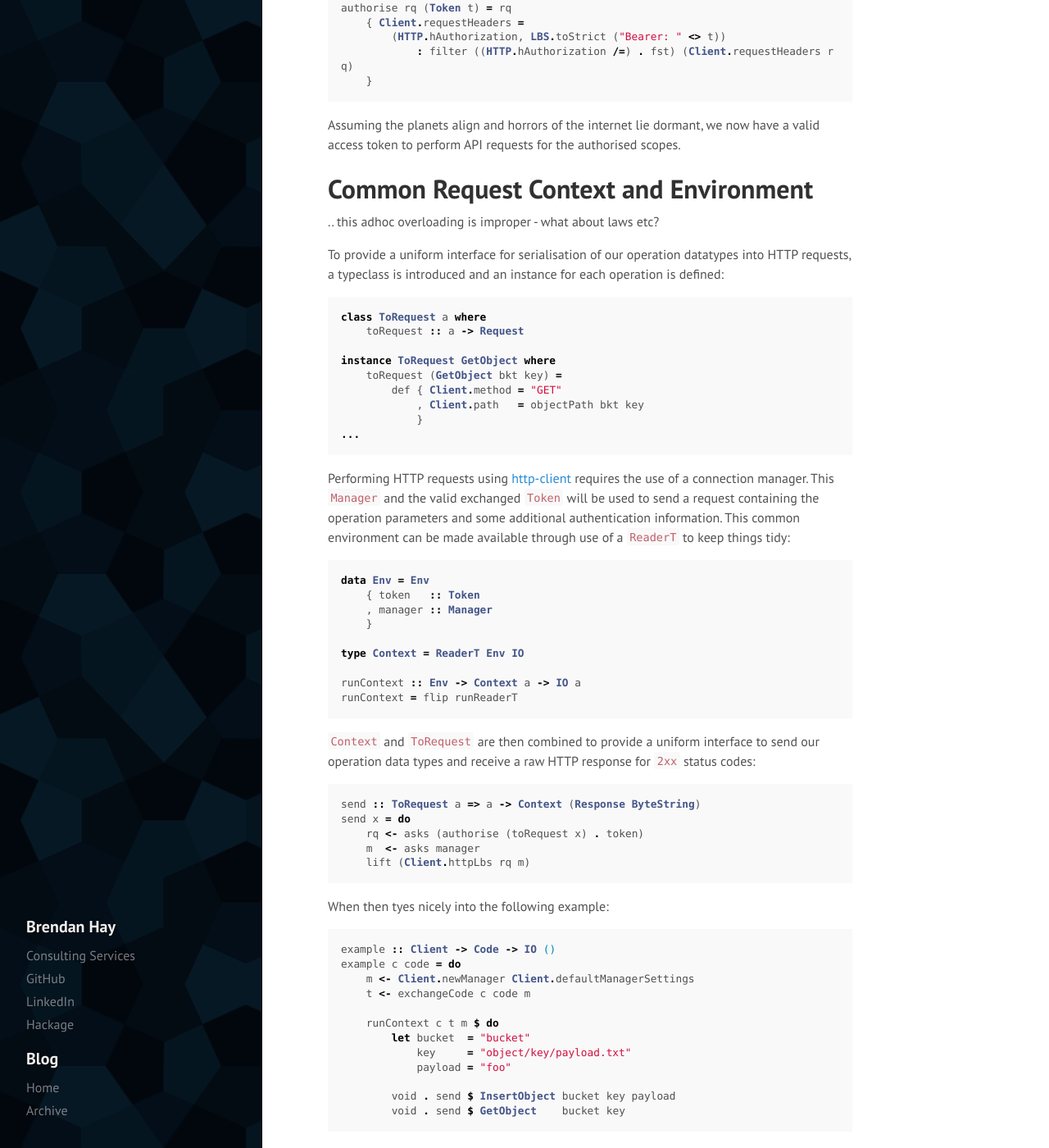
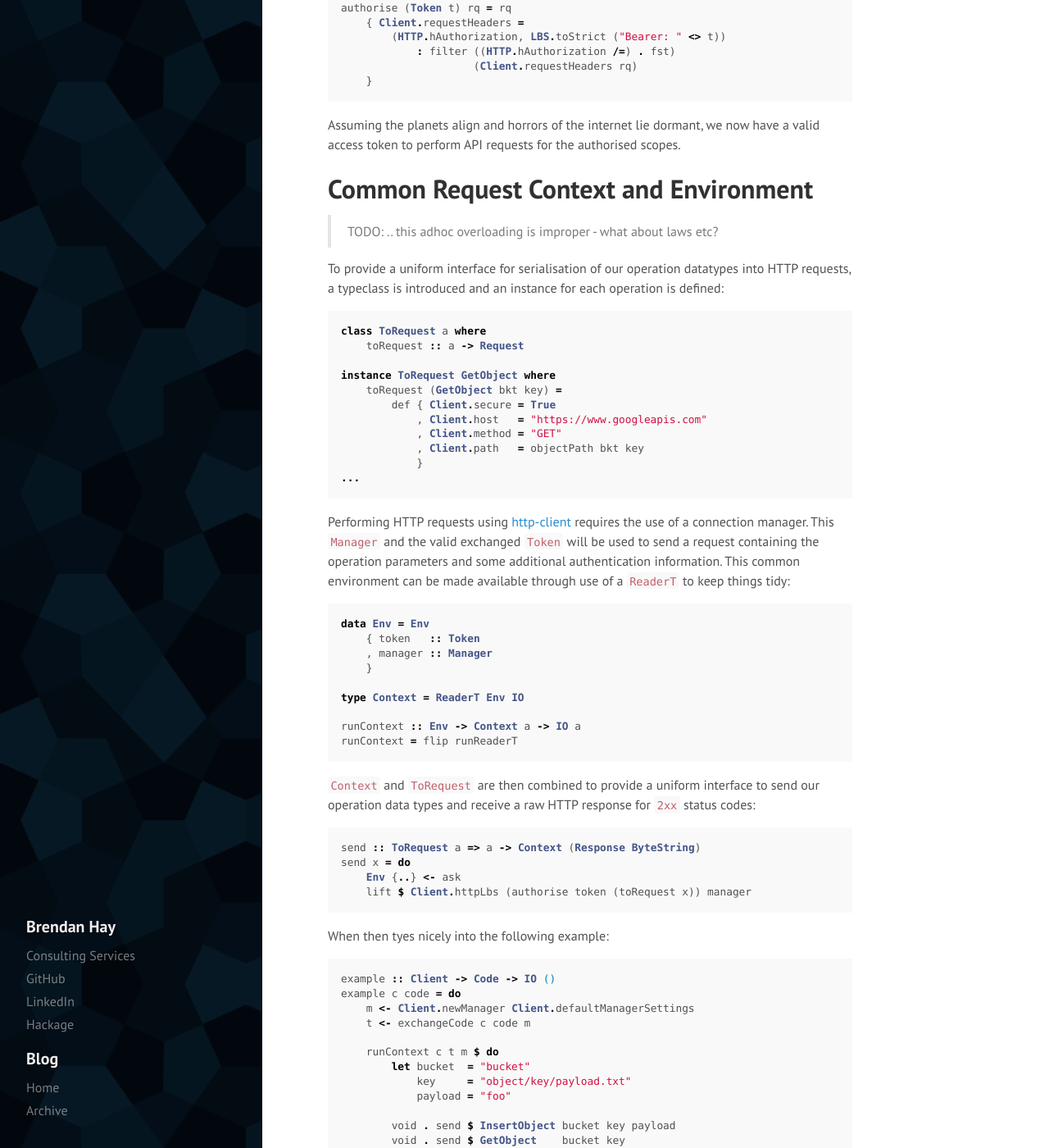
Before and after one commit to brendanhay/brendanhay.github.io, a Jekyll site: the page built from _posts/2016-05-26-typed-authorisation-scopes.md, in a window 1280 px wide and 1400 px high, scrolled down 5534 px. Shown: the whole window at 82% size. Built offline with Jekyll 4.4.1, drawn with Linux system fonts in a browser that asks for light colours; some of the changed text lies outside the part shown.

Commit message:
Ensuring examples compile

```diff
--- a/_posts/2016-05-26-typed-authorisation-scopes.md
+++ b/_posts/2016-05-26-typed-authorisation-scopes.md
@@ -258,11 +258,12 @@ exchangeCode c m (Code code) =
 The `Token` can then be added to an HTTP `Request` by inserting the `Authorization` header:
 
 {% highlight haskell %}
-authorise :: Request -> Token -> Request
-authorise rq (Token t) = rq
+authorise :: Token -> Request -> Request
+authorise (Token t) rq = rq
     { Client.requestHeaders =
         (HTTP.hAuthorization, LBS.toStrict ("Bearer: " <> t))
-            : filter ((HTTP.hAuthorization /=) . fst) (Client.requestHeaders rq)
+            : filter ((HTTP.hAuthorization /=) . fst)
+                     (Client.requestHeaders rq)
     }
 {% endhighlight %}
 
@@ -271,7 +272,7 @@ valid access token to perform API requests for the authorised scopes.
 
 # Common Request Context and Environment
 
-.. this adhoc overloading is improper - what about laws etc?
+> TODO: .. this adhoc overloading is improper - what about laws etc?
 
 To provide a uniform interface for serialisation of our operation datatypes
 into HTTP requests, a typeclass is introduced and an instance for each operation
@@ -283,17 +284,20 @@ class ToRequest a where
 
 instance ToRequest GetObject where
     toRequest (GetObject bkt key) =
-        def { Client.method = "GET"
+        def { Client.secure = True
+            , Client.host   = "https://www.googleapis.com"
+            , Client.method = "GET"
             , Client.path   = objectPath bkt key
             }
 ...
 {% endhighlight %}
 
-Performing HTTP requests using [http-client](#) requires the use of a
-connection manager. This `Manager` and the valid exchanged `Token` will be used
-to send a request containing the operation parameters and some additional
-authentication information. This common environment can be made available through
-use of a `ReaderT` to keep things tidy:
+Performing HTTP requests using
+[http-client](https://hackage.haskell.org/package/http-client) requires the use
+of a connection manager. This `Manager` and the valid exchanged `Token` will be
+used to send a request containing the operation parameters and some additional
+authentication information. This common environment can be made available
+through use of a `ReaderT` to keep things tidy:
 
 {% highlight haskell %}
 data Env = Env
@@ -313,9 +317,8 @@ send our operation data types and receive a raw HTTP response for `2xx` status c
 {% highlight haskell %}
 send :: ToRequest a => a -> Context (Response ByteString)
 send x = do
-    rq <- asks (authorise (toRequest x) . token)
-    m  <- asks manager
-    lift (Client.httpLbs rq m)
+    Env {..} <- ask
+    lift $ Client.httpLbs (authorise token (toRequest x)) manager
 {% endhighlight %}
 
 When then tyes nicely into the following example:
@@ -497,8 +500,9 @@ error will occur during compilation:
 {% endhighlight %}
 
 
+> TODO: Define some combinators to avoid ScopedTypeVariables.
 
-> Note about the additional supported credential types in the `gogol-0.2` release.
+> TODO: Note about the additional supported credential types in the `gogol-0.2` release.
 
 
 # Future Improvements (Give Me a Lift in Your Delorean)
```
Also changed, not shown: 2 other files.
